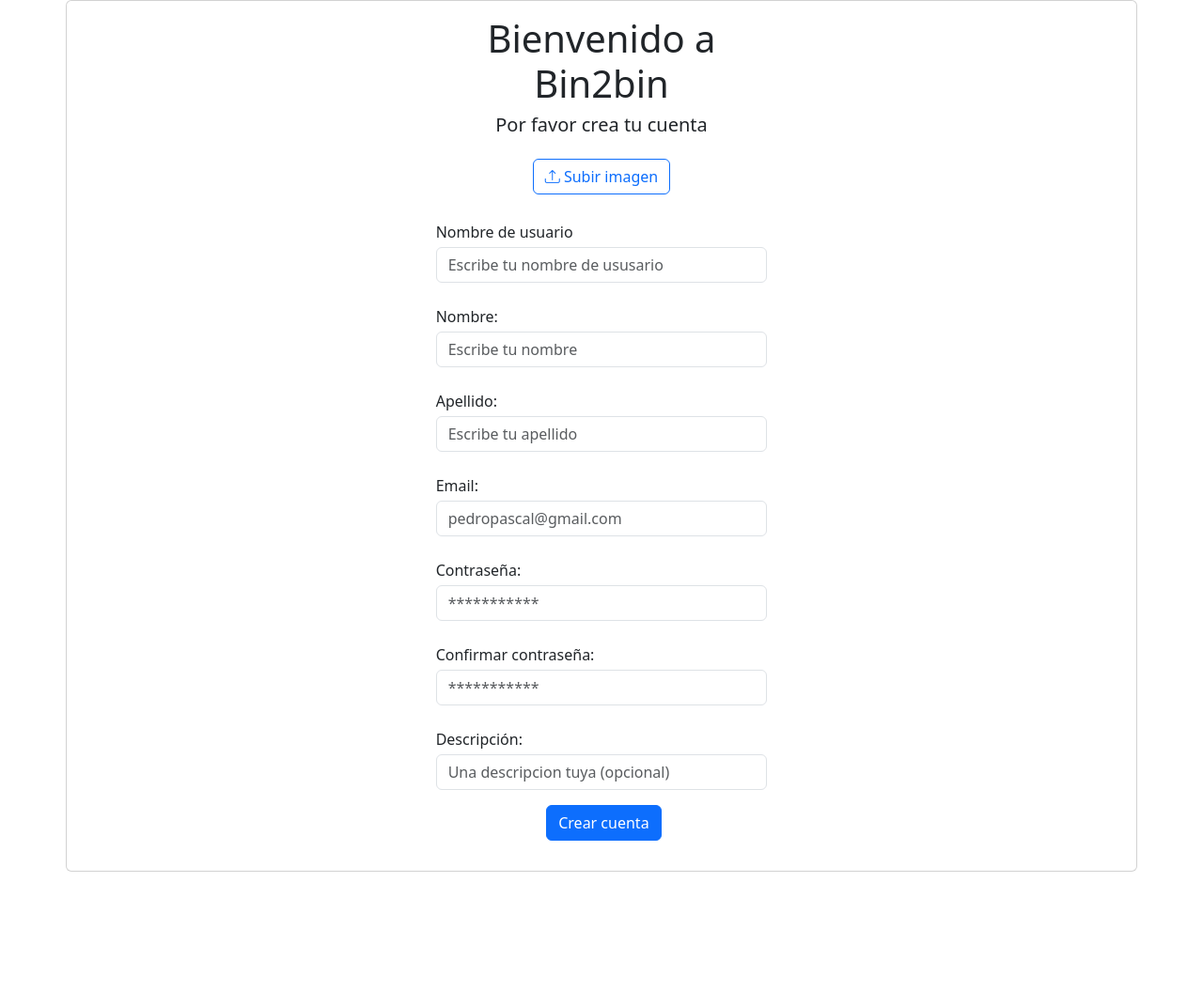
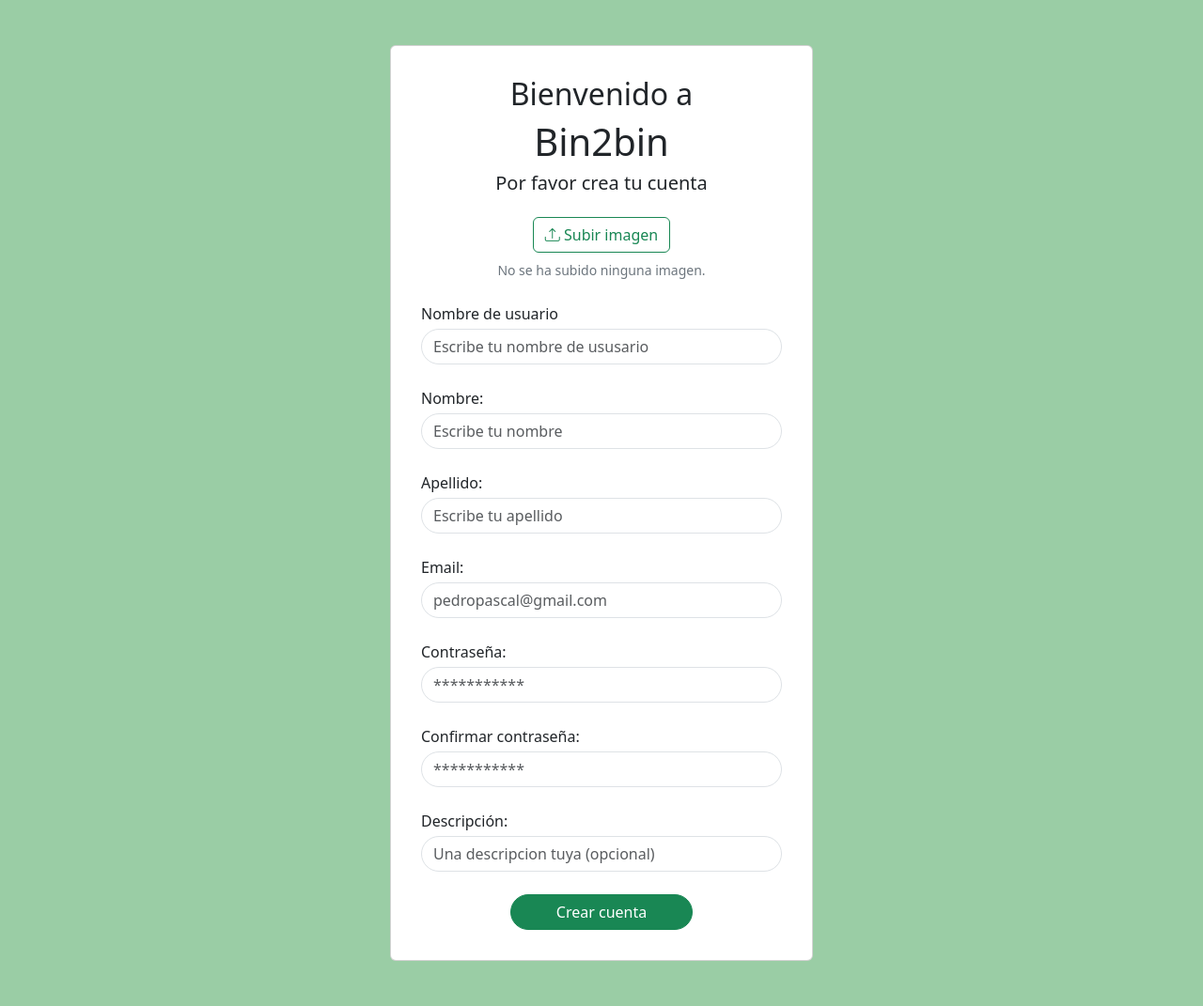
Before and after one commit to Juanan21/project-Bin2Bin, a Django app: page /signup/ in a window 1280 px wide. Shown: the whole page at 94% size. Before the commit the page ends 928 px from the top, so only its background shows below. Run offline with Django 5.2, Linux system fonts and the light colour scheme.

Commit message:
lo mismo qwue la rama mas otras cosas

```diff
--- a/user/static/signup.css
+++ b/user/static/signup.css
@@ -1,4 +1,6 @@
-
+body{
+  background-color: rgba(63, 160, 84, 0.527);
+}
 .form-container{
     max-width: 450px;
   margin: 0 auto;
--- a/user/templates/signup.html
+++ b/user/templates/signup.html
@@ -10,13 +10,15 @@
     <link href="https://cdn.jsdelivr.net/npm/bootstrap@5.3.8/dist/css/bootstrap.min.css" rel="stylesheet"
         integrity="sha384-sRIl4kxILFvY47J16cr9ZwB07vP4J8+LH7qKQnuqkuIAvNWLzeN8tE5YBujZqJLB" crossorigin="anonymous">
 
+    <link rel="stylesheet" href="{% static 'signup.css' %}">
     </head>
 
 <body>
-    <main class="container card card-body mt-10">
+    <main class="container card card-body mb-5 mt-5 form-container ">
         <div class="row">
-            <div class="col-md-4 offset-md-4 mt-10">
-                <h1 class="text-center">Bienvenido a Bin2bin</h1>
+            <div>
+                <h2 class="text-center">Bienvenido a </h2>
+                <h1 class="text-center">Bin2bin</h1>
                 <h5 class="text-center">Por favor crea tu cuenta</h5>
 
                 <form action="/signup/" method="POST" enctype="multipart/form-data" class="needs-validation" novalidate>
@@ -24,18 +26,37 @@
                     {% if request.POST %}
                         {{titulo}}
                     {% endif %}
+
                     <div class="form-row">
 
-                        <div class="text-center my-4">
+                        <div class="text-center mt-4">
                             <input class="form-control" type="file" accept="image/*" id="formFile" name="imagen" style="display: none">
-                            <label for="formFile" class="btn btn-outline-primary">
+                            <label for="formFile" class="btn btn-outline-success">
                                 <i class="bi bi-upload"></i> Subir imagen
                             </label>
+                            <div id="fileNameText" class="form-text mt-2 text-secondary">
+                                No se ha subido ninguna imagen.
+                             </div>
                         </div>
+                        <script>
+                            const fileInput = document.getElementById('formFile');
+                            const fileNameText = document.getElementById('fileNameText');
 
+                            fileInput.addEventListener('change', () => {
+                            if (fileInput.files.length > 0) {
+                                fileNameText.textContent = `Imagen subida: ${fileInput.files[0].name}`;
+                                fileNameText.classList.remove('text-secondary');
+                                fileNameText.classList.add('text-success');
+                            } else {
+                                fileNameText.textContent = 'No se ha subido ninguna imagen.';
+                                fileNameText.classList.remove('text-success');
+                                fileNameText.classList.add('text-secondary');
+                            }
+                            });
+                        </script>
                         <div class="position-relative">
-                            <label for="username" class="mt-1">Nombre de usuario</label>
-                            <input type="text" class="form-control mt-1" name="username" id="username"
+                            <label for="username" class="mt-4">Nombre de usuario</label>
+                            <input type="text" class="form-control mt-1 rounded-pill" name="username" id="username"
                                 placeholder="Escribe tu nombre de ususario" required>
                             <div class="valid-tooltip">
                                 Perfecto!
@@ -43,7 +64,7 @@
                         </div>
                         <div class="position-relative">
                             <label for="nombre" class="mt-4">Nombre:</label>
-                            <input type="text" class="form-control mt-1" name="nombre" id="nombre" placeholder="Escribe tu nombre"
+                            <input type="text" class="form-control mt-1 rounded-pill" name="nombre" id="nombre" placeholder="Escribe tu nombre"
                                 required>
                             <div class="valid-tooltip">
                                 Perfecto!
@@ -51,7 +72,7 @@
                         </div>
                         <div class="position-relative">
                             <label for="apellido" class="mt-4">Apellido:</label>
-                            <input type="text" class="form-control mt-1" name="apellido" id="apellido" placeholder="Escribe tu apellido"
+                            <input type="text" class="form-control mt-1 rounded-pill" name="apellido" id="apellido" placeholder="Escribe tu apellido"
                                 required>
                             <div class="valid-tooltip">
                                 Perfecto!
@@ -59,7 +80,7 @@
                         </div>
                         <div class="position-relative">
                             <label for="email" class="mt-4">Email:</label>
-                            <input type="email" class="form-control mt-1" name="email" id="email" placeholder="pedropascal@gmail.com"
+                            <input type="email" class="form-control mt-1 rounded-pill" name="email" id="email" placeholder="pedropascal@gmail.com"
                                 required>
                             <div class="valid-tooltip">
                                 Perfecto!
@@ -69,7 +90,7 @@
                     <div class="form-row">
                         <div class="position-relative">
                             <label for="password1" class="mt-4">Contraseña:</label>
-                            <input type="password" class="form-control mt-1" name="password1" id="password1" minlength="8"
+                            <input type="password" class="form-control mt-1 rounded-pill" name="password1" id="password1" minlength="8"
                                 placeholder="***********" required>
                             <div class="invalid-tooltip">
                                 Por favor ingrese una contraseña válida.
@@ -77,7 +98,7 @@
                         </div>
                         <div class="position-relative">
                             <label for="password2" class="mt-4">Confirmar contraseña:</label>
-                            <input type="password" class="form-control mt-1" name="password2" id="password2" minlength="8"
+                            <input type="password" class="form-control mt-1 rounded-pill" name="password2" id="password2" minlength="8"
                                 placeholder="***********" required>
                             <div class="invalid-tooltip">
                                 Por favor confirme su contraseña.
@@ -87,14 +108,13 @@
                     <div class="form2-row">
                         <div class="position-relative">
                             <label for="descripcion" class="mt-4">Descripción:</label>
-                            <input type="text" class="form-control mt-1" name="descripcion" id="descripcion"
+                            <input type="text" class="form-control mt-1 mb-2 rounded-pill" name="descripcion" id="descripcion"
                                 placeholder="Una descripcion tuya (opcional)">
-                            <div class="invalid-tooltip">
-                                Por favor ingrese una contraseña válida.
-                            </div>
                         </div>
                     </div>
-                    <button class="btn btn-primary offset-md-4 my-3" type="submit">Crear cuenta</button>
+                    <div class="text-center mt-4">
+                        <button class="btn btn-success rounded-pill btn-md px-5" type="submit">Crear cuenta</button>
+                    </div>
                 </form>
             </div>
         </div>
```
Also changed, not shown: user/templates/signin.html (+27 -6 lines).
